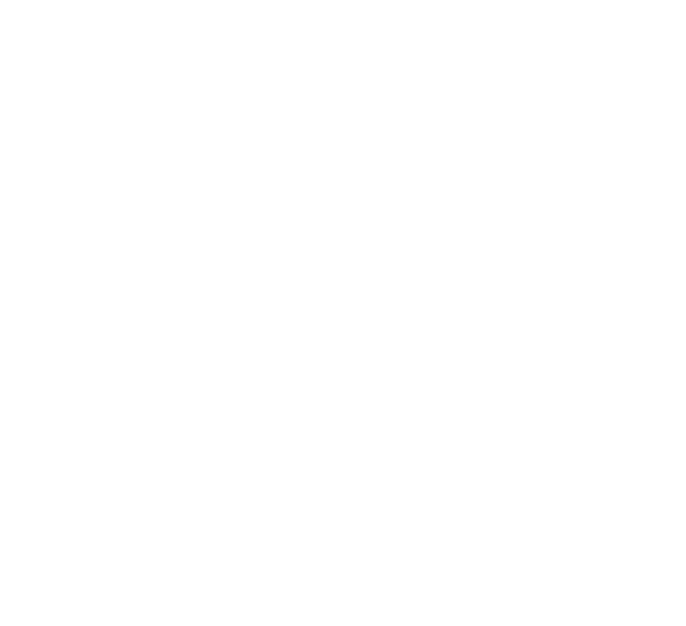
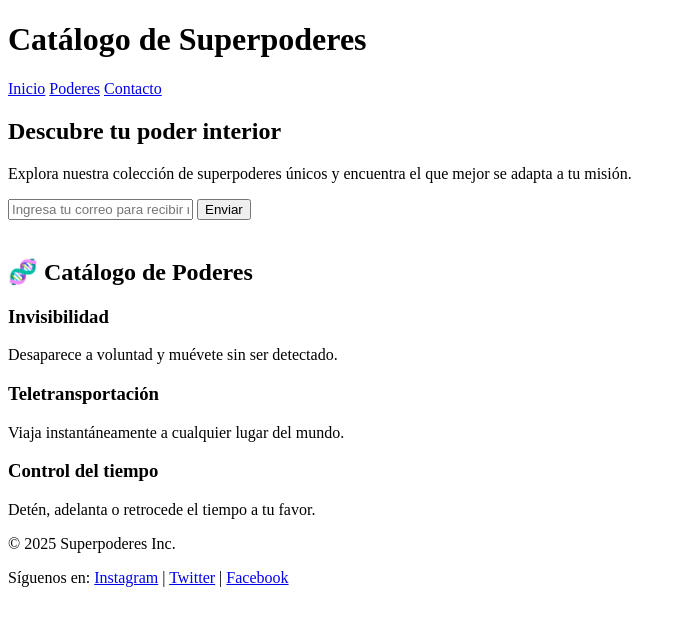
Before and after one commit to NachoPrietoS/Proyecto3, a plain HTML site: page index.html in a window 1280 px wide. Shown: the whole page, without its empty margins (0-686 px from the left). Drawn offline with Linux system fonts and the light colour scheme.

Commit message:
Contenido html

```diff
--- a/index.html
+++ b/index.html
@@ -3,9 +3,54 @@
 <head>
     <meta charset="UTF-8">
     <meta name="viewport" content="width=device-width, initial-scale=1.0">
-    <title>Document</title>
+    <title>Super Poderes</title>
 </head>
 <body>
+    <header>
+        <h1>Catálogo de Superpoderes</h1>
+        <nav>
+            <a href="#">Inicio</a>
+            <a href="#">Poderes</a>
+            <a href="#">Contacto</a>
+        </nav>
+    </header>
 
+    <main>
+        <div>
+            <h2>Descubre tu poder interior</h2>
+            <p>Explora nuestra colección de superpoderes únicos y encuentra el que mejor se adapta a tu misión.</p>
+            <input type="email" placeholder="Ingresa tu correo para recibir novedades">
+            <button type="submit">Enviar</button>
+        </div>
+        <div>
+            <img src="" alt="">
+        </div>
+    </main>
+
+    <section class="products">
+        <h2>🧬 Catálogo de Poderes</h2>
+        <div class="product-item">
+            <h3>Invisibilidad</h3>
+            <p>Desaparece a voluntad y muévete sin ser detectado.</p>
+        </div>
+        <div class="product-item">
+            <h3>Teletransportación</h3>
+            <p>Viaja instantáneamente a cualquier lugar del mundo.</p>
+        </div>
+        <div class="product-item">
+            <h3>Control del tiempo</h3>
+            <p>Detén, adelanta o retrocede el tiempo a tu favor.</p>
+        </div>
+    </section>
+
+    <footer>
+        <p>© 2025 Superpoderes Inc.</p>
+        <p>
+            Síguenos en:
+            <a href="#">Instagram</a> |
+            <a href="#">Twitter</a> |
+            <a href="#">Facebook</a>
+        </p>
+    </footer>
 </body>
 </html>
```
